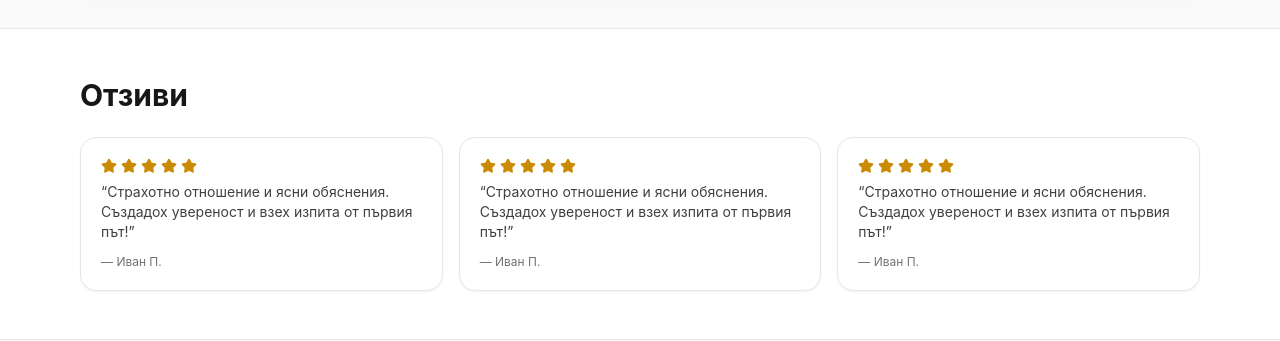
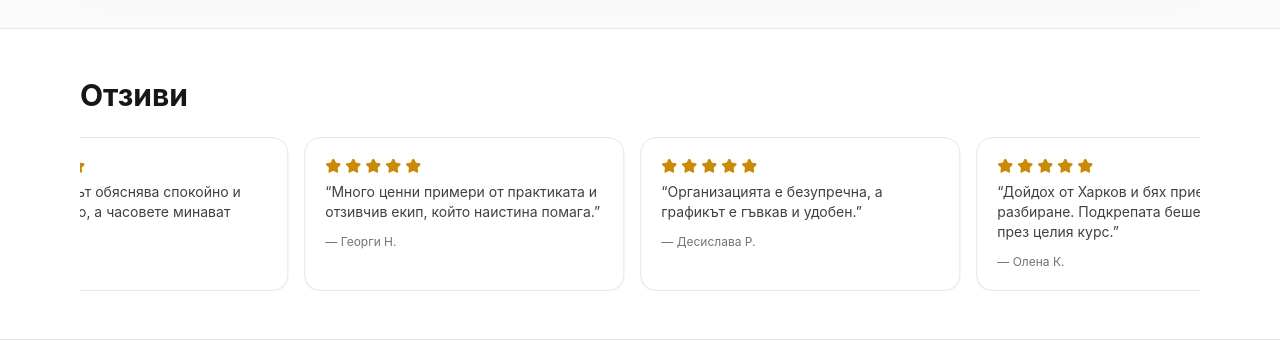
Before and after one commit to adangelov/codex, a React (Vite) app: page / in a window 1280 px wide. Shown: the part 4300-4641 px from the top of the page. Built offline with nearby package versions, Linux system fonts and the light colour scheme.

Commit message:
Add rotating review carousel and bump version

```diff
--- a/src/index.css
+++ b/src/index.css
@@ -13,3 +13,16 @@ body {
 a {
   color: inherit;
 }
+
+@keyframes review-marquee {
+  0% {
+    transform: translateX(0);
+  }
+  100% {
+    transform: translateX(-50%);
+  }
+}
+
+.animate-review-marquee {
+  animation: review-marquee 45s linear infinite;
+}
--- a/src/pages/HomePage.tsx
+++ b/src/pages/HomePage.tsx
@@ -32,6 +32,45 @@ import Footer from '../components/Footer';
 
 
 const BASE_MONDAY = mondayOnOrBefore(new Date(2024, 0, 1));
+
+const REVIEWS = [
+  {
+    quote: 'Страхотно отношение и ясни обяснения. Създадох увереност и взех изпита от първия път!',
+    name: 'Иван П.'
+  },
+  {
+    quote: 'Инструкторът обяснява спокойно и систематично, а часовете минават неусетно.',
+    name: 'Мария Л.'
+  },
+  {
+    quote: 'Много ценни примери от практиката и отзивчив екип, който наистина помага.',
+    name: 'Георги Н.'
+  },
+  {
+    quote: 'Организацията е безупречна, а графикът е гъвкав и удобен.',
+    name: 'Десислава Р.'
+  },
+  {
+    quote: 'Дойдох от Харков и бях приет с разбиране. Подкрепата беше голяма през целия курс.',
+    name: 'Олена К.'
+  },
+  {
+    quote: 'Школата ме научи да мисля спокойно на пътя и да реагирам уверено.',
+    name: 'Петър С.'
+  },
+  {
+    quote: 'Много добра теория и още по-добра практика. Чувствах се сигурна зад волана.',
+    name: 'Светлана М.'
+  },
+  {
+    quote: 'Получих детайлни обяснения за всеки маневър и подкрепа до самия изпит.',
+    name: 'Андрій М.'
+  },
+  {
+    quote: 'Лекциите са интересни, а карането е структурирано и спокойното отношение помага много.',
+    name: 'Ралица Ж.'
+  }
+];
 
 function mondayOnOrBefore(date: Date): Date {
   const clone = new Date(date);
@@ -849,20 +888,23 @@ export default function HomePage() {
         <section className="border-t bg-white">
           <div className="mx-auto max-w-6xl px-4 py-12">
             <h2 className="text-2xl font-bold md:text-3xl">{t.reviews}</h2>
-            <div className="mt-6 grid gap-4 md:grid-cols-3">
-              {[1, 2, 3].map((item) => (
-                <div key={item} className="rounded-2xl border bg-white p-5 shadow-sm">
-                  <div className="mb-2 flex items-center gap-1 text-yellow-600">
-                    {Array.from({ length: 5 }).map((_, index) => (
-                      <Star key={index} size={16} fill="currentColor" />
-                    ))}
+            <div className="relative mt-6 overflow-hidden">
+              <div className="flex min-w-max gap-4 animate-review-marquee">
+                {[...REVIEWS, ...REVIEWS].map((review, index) => (
+                  <div
+                    key={`${review.name}-${index}`}
+                    className="w-[320px] shrink-0 rounded-2xl border bg-white p-5 shadow-sm"
+                  >
+                    <div className="mb-2 flex items-center gap-1 text-yellow-600">
+                      {Array.from({ length: 5 }).map((_, starIndex) => (
+                        <Star key={starIndex} size={16} fill="currentColor" />
+                      ))}
+                    </div>
+                    <p className="text-sm text-neutral-700">“{review.quote}”</p>
+                    <div className="mt-3 text-xs text-neutral-500">— {review.name}</div>
                   </div>
-                  <p className="text-sm text-neutral-700">
-                    “Страхотно отношение и ясни обяснения. Създадох увереност и взех изпита от първия път!”
-                  </p>
-                  <div className="mt-3 text-xs text-neutral-500">— Иван П.</div>
-                </div>
-              ))}
+                ))}
+              </div>
             </div>
           </div>
         </section>
--- a/src/siteVersion.ts
+++ b/src/siteVersion.ts
@@ -1 +1 @@
-export const SITE_VERSION = 'v1.0.60';
+export const SITE_VERSION = 'v1.0.61';
```
